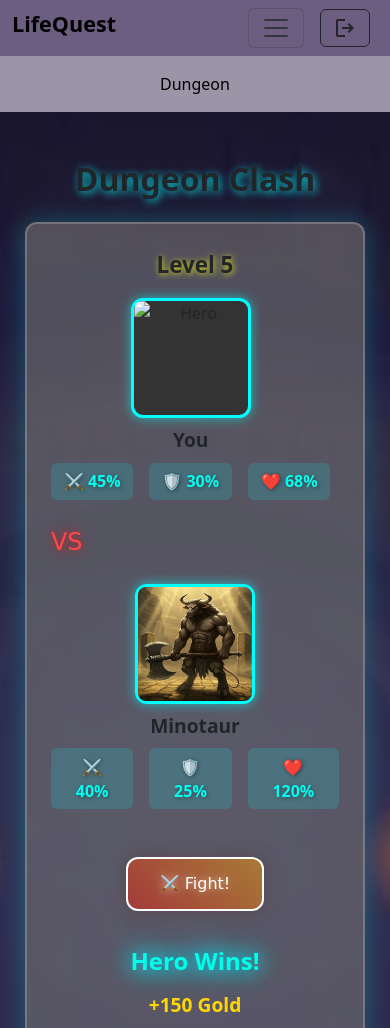
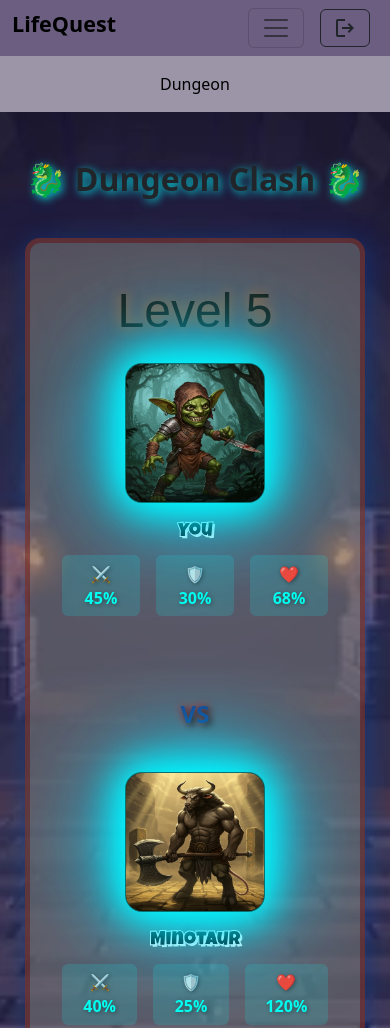
Before and after one commit to jasonxanthakis/LifeQuest, a website: page website/dungeon/dungeon.html in a window 390 px wide. Shown: the top 1028 px of the page. Drawn offline with nearby package versions, Linux system fonts and the light colour scheme; files whose address does not match are found by name; a web font is replaced by a local one.

Commit message:
Saved local dungeon changes

```diff
--- a/website/dungeon/dungeon.html
+++ b/website/dungeon/dungeon.html
@@ -1,23 +1,34 @@
 <!DOCTYPE html>
+<head>
+  <meta charset="UTF-8">
+  <title>Dungeon Battle</title>
 
-<html>
-    <head>
+
+<link rel="preconnect" href="https://fonts.googleapis.com">
+<link rel="preconnect" href="https://fonts.gstatic.com" crossorigin>
+<link href="https://fonts.googleapis.com/css2?family=Luckiest+Guy&display=swap" rel="stylesheet">
+
+<link rel="preconnect" href="https://fonts.googleapis.com">
+<link rel="preconnect" href="https://fonts.gstatic.com" crossorigin>
+<link href="https://fonts.googleapis.com/css2?family=Rubik+Moonrocks&display=swap" rel="stylesheet">
+
+
+  <link rel="stylesheet" href="style.css">
+
     <meta charset="utf-8">
     <meta http-equiv="X-UA-Compatible" content="IE=edge">
-        <title>Quests</title>
+    <title>Dungeon Clash</title>
     <meta name="description" content="width=device-width, initial-scale=1.0">
     <meta name="viewport" content="width=device-width, initial-scale=1">
     <link rel="stylesheet" href="../styles.css">
     <script src="dungeon.js" defer></script>
 
     <link href="https://fonts.googleapis.com/css2?family=Material+Symbols+Outlined" rel="stylesheet" />
-
     <link href="https://cdn.jsdelivr.net/npm/bootstrap@5.3.7/dist/css/bootstrap.min.css" rel="stylesheet" />
     <script src="https://cdn.jsdelivr.net/npm/bootstrap@5.3.7/dist/js/bootstrap.bundle.min.js" defer></script>
 </head>
 <body>
-
-        <!-- Mobile layout: two navbars + collapsable burger menu -->
+    <!-- Mobile navbar -->
     <nav class="navbar navbar-expand-lg mainbar d-lg-none">
         <div class="container-fluid">
             <h4 class="sidebar-title">LifeQuest</h4>
@@ -29,8 +40,6 @@
                     <span class="material-symbols-outlined" style="display: flex;">Logout</span>
                 </button>
             </div>
-
-                <!-- Top navbar: collapsable navbar -->
             <div class="collapse navbar-collapse" id="mobileNavbar">
                 <ul class="navbar-nav me-auto mb-2 mb-lg-0">
                     <li class="nav-item"><a class="nav-link" href="#">Quests</a></li>
@@ -41,10 +50,9 @@
         </div>
     </nav>
 
-        <!-- Desktop layout: sidebar + right area (topbar + content) -->
+    <!-- Desktop sidebar + content -->
     <div class="container-fluid">
         <div class="row">
-            <!-- Sidebar (desktop only) -->
             <nav class="col-lg-2 d-none d-lg-flex flex-column sidebar p-3 align-items-center text-center min-vh-100">
                 <h4 class="sidebar-title mb-5">LifeQuest</h4>
                 <ul class="nav flex-column">
@@ -60,7 +68,6 @@
             </nav>
 
             <div class="col-12 col-lg-10 p-0 d-flex flex-column min-vh-100">
-                    <!-- Second top navbar: visible on mobile AND desktop -->
                 <nav class="navbar top-navbar sticky-top">
                     <div class="container-fluid justify-content-center">
                         <ul class="navbar-nav flex-row">
@@ -69,13 +76,12 @@
                     </div>
                 </nav>
 
-                    <!-- Page content -->
-
+                <!-- Dungeon Clash Content -->
                 <div class="battle-container">
-    <h1 class="battle-title">Dungeon Clash</h1>
+                    <h1 class="battle-title">🐉 Dungeon Clash 🐉</h1>
                     <div class="battle-stage">
 
-        <div class="battle-level">Level 5</div>
+                        <div class="level-5">Level 5</div>
 
                         <div class="battle-characters">
                             <div class="character">
@@ -94,9 +100,9 @@
 
                             <div class="character">
                                 <div class="avatar">
-                    <img src="..//assets/goblin.jpeg" alt="Monster">
+                                    <img src="../assets/goblin.jpeg" alt="Monster">
                                 </div>
-                <div class="name">Dragon</div>
+                                <div class="name">Goblin</div>
                                 <div class="stats">
                                     <div class="stat attack">⚔️ 40%</div>
                                     <div class="stat defense">🛡️ 25%</div>
@@ -108,49 +114,13 @@
                         <button class="fight-btn">⚔️ Fight!</button>
 
                         <div class="battle-result">
-            <div class="win-text">Hero Wins!</div>
-            <div class="points">+150 Gold</div>
-        </div>
 
-    </div>
-</div>
-
-                <main class="battle-container">
-            <h1 class="battle-title">Battle</h1>
-
-    <section class="battle-stage">
-    <h2 class="battle-level">Level 1</h2>
-
-                <div class="battle-characters">
-                    <!-- Player -->
-        <div class="character">
-        <div class="avatar">
-            <img src="../assets/placeholder-user.png" alt="You">
-        </div>
-        <p class="name">You</p>
-        </div>
-
-        <p class="vs-text">V.S</p>
-
-        <!-- Enemy -->
-        <div class="character">
-        <div class="avatar">
-            <img src="../assets/placeholder-user.png" alt="Dragon">
-        </div>
-        <p class="name">Dragon</p>
-        </div>
-    </div>
-
-    <div class="battle-result">
-    <p class="win-text">You win!</p>
-    <p class="points">+50 points</p>
-    </div>
-    </section>
-</main>
 
 
                     </div>
                 </div>
             </div>
+        </div>
+    </div>
 </body>
 </html>
--- a/website/dungeon/dungeon.js
+++ b/website/dungeon/dungeon.js
@@ -12,7 +12,7 @@ const images = [
   "mana-crystal.jpg",
   "minotaur.jpeg",
   "placeholder-user.jpg",
-  "premium-quest-s.jpg",
+  "premium-quest-scroll.jpg",
   "shield-of-protection.jpg",
   "werewolf.jpeg",
   "witch.jpg",
@@ -26,7 +26,7 @@ const monsters = [
   { name: "Dragon", image: "dragon.jpeg" },
   { name: "Giant", image: "giant.jpeg" },
   { name: "Goblin", image: "goblin.jpeg" },
-  { name: "Golem", image: "golem.jpeg" },
+  { name: "Golum", image: "golum.jpeg" },
   { name: "Minotaur", image: "minotaur.jpeg" },
   { name: "Werewolf", image: "werewolf.jpeg" },
   { name: "Witch", image: "witch.jpg" },
@@ -46,13 +46,13 @@ function setRandomBattleImages() {
 
   // Player can pick any image
   if (playerImg) {
-    playerImg.src = `assets/${getRandomItem(images)}`;
+    playerImg.src = `../assets/${getRandomItem(images)}`;
   }
 
   // Enemy must pick from monsters
   if (enemyImg) {
     const enemy = getRandomItem(monsters);
-    enemyImg.src = `assets/${enemy.image}`;
+    enemyImg.src = `../assets/${enemy.image}`;
     const enemyName = document.querySelector(".battle-characters .character:nth-child(3) .name");
     if (enemyName) enemyName.textContent = enemy.name;
   }
--- a/website/styles.css
+++ b/website/styles.css
@@ -8,9 +8,11 @@ body {
   background-size: cover;
   background-position: center;
   min-height: 100vh;
+  font-family: 'Cinzel Decorative', serif;
+  color: #fff;
+  margin: 0;
+  padding: 0;
 }
-
-/*----------Welcome-----------*/
 
 /* Navbar styling */
 .navbar {
@@ -76,18 +78,6 @@ body {
   padding: 2rem;
   background-color: rgba(0,0,0,0.1);
   color: #fff;
-}
-
-@media (max-width: 768px) {
-  .welcome {
-    flex-direction: column;
-  }
-  .welcome-text h1 {
-    font-size: 2.25rem;
-  }
-  .welcome-image {
-    display: none;
-  }
 }
 
 /*-----------Login------------*/
@@ -175,6 +165,8 @@ body {
 .sidebar {
   background-color: #6b5e81;
   min-height: 100vh;
+  flex-direction: column;
+  padding: 1rem;
 }
 .sidebar-title {
   font-weight: bold;
@@ -201,19 +193,33 @@ body {
   padding: 0 1.5rem;
 }
 
+/* Mobile */
+@media (max-width: 768px) {
+    .sidebar {
+        display: none;
+    }
+    .top-navbar {
+        display: flex;
+    }
+}
+
+/* Desktop */
+@media (min-width: 769px) {
+    .sidebar {
+        display: flex;
+    }
+    .top-navbar {
+        display: flex;
+    }
+}
+
 /*---------Dungeon-----------*/
-/*---------Dungeon-----------*/
+
 /* Import a gamish fantasy font */
 @import url('https://fonts.googleapis.com/css2?family=Cinzel+Decorative:wght@700&family=Press+Start+2P&display=swap');
 
 /* Battle page styles */
 
-body {
-    font-family: 'Cinzel Decorative', serif;
-    color: #fff;
-    margin: 0;
-    padding: 0;
-}
 /* Stats styling */
 .stats {
     display: flex;
@@ -261,15 +267,15 @@ body {
     transform: scale(1.05);
 }
 
-/* Updated battle-stage bg */
+/* Battle stage */
 .battle-stage {
-    background: rgba(200, 200, 200, 0.2); /* lighter, transparent */
-    padding: 3rem;
-    border-radius: 12px;
-    max-width: 840px;
+    background: rgba(119, 118, 118, 0.58);
+    padding: 4rem;
+    border-radius: 20px;
+    max-width: 850px;
     width: 100%;
-    border: 2px solid rgba(255, 255, 255, 0.2);
-    box-shadow: 0px 0px 25px rgba(0, 255, 255, 0.25);
+    border: 5px solid rgba(103, 5, 5, 0.459);
+    box-shadow: 3px 3px 25px rgba(7, 58, 146, 0.588);
 }
 
 .battle-container {
@@ -282,32 +288,108 @@ body {
 }
 
 .battle-title {
-    font-size: 3rem; /* bigger */
+    font-size: 3rem;
     font-weight: bold;
     margin-bottom: 2.5rem;
     text-shadow: 2px 2px 8px rgba(0, 255, 255, 0.8);
 }
 
-.battle-stage {
-    background: rgba(119, 118, 118, 0.58); /* solid gray background for the frame */
-    padding: 3rem; /* bigger padding */
-    border-radius: 12px;
-    max-width: 840px; /* enlarged 20% */
-    width: 100%;
-    border: 2px solid rgba(255, 255, 255, 0.2);
-    box-shadow: 0px 0px 25px rgba(0, 255, 255, 0.25);
+/* Rubik Distressed style (for Levels) */
+.battle-level {
+    font-family: "Rubik Distressed", system-ui;
+    font-size: 3rem;
+    font-weight: 400;
+    color: #000;
+    -webkit-text-stroke: 1.5px #ffd700;
+    text-shadow: 0 0 15px rgba(106, 95, 31, 0.9);
+    margin-bottom: 2rem;
 }
 
-.battle-level {
-    font-size: 1.8rem; /* bigger */
+/* Rubik Moonrocks style for Level 5 */
+.level-5 {
+    font-family: 'Rubik Moonrocks', sans-serif;
+    font-weight: 400;
+    font-style: normal;
+    font-size: 3rem;
+    color: #1a1913;
+    text-shadow: 0 0 13px rgba(238, 116, 8, 0.7);
+}
+
+
+/* Oi style (for YOU & Opponent) */
+.name {
+    font-family: "Oi", serif;
+    font-size: 2rem;
+    font-weight: 400;
+    color: #151414;
+    -webkit-text-stroke: 1px #fff;
+    text-shadow: 0 0 12px rgba(8, 133, 140, 0.8);
+    transition: transform 0.2s ease, text-shadow 0.3s ease;
+}
+
+.name:hover {
+    text-shadow: 0 0 15px rgb(9, 30, 41);
+    transform: scale(1.1);
+}
+
+
+.battle-level:hover {
+    transform: scale(1.1);
+    text-shadow:
+        -2px -2px 0 #000,
+         2px -2px 0 #000,
+        -2px  2px 0 #000,
+         2px  2px 0 #000,
+         0 0 25px #fff200,
+         0 0 40px #ffae00;
+}
+
+.rubik-distressed-regular {
+  font-family: "Rubik Distressed", system-ui;
+  font-weight: 400;
+  font-style: normal;
+}
+
+
+/* --- PLAYER & OPPONENT NAMES --- */
+.name {
+    font-family: 'Luckiest Guy', serif;
+    font-size: 5rem;
     font-weight: bold;
-    margin-bottom: 2rem;
-    text-shadow: 1px 1px 6px rgba(255, 255, 0, 0.8);
+    margin-top: 0.5rem;
+    color: #000000; /* white for contrast */
+    text-shadow:
+        2px 2px 0 #f8f8f8,
+         2px 2px 0 #0d0808,
+        2px  2px 0 #080505,
+         2px  2px 0 #f7f7f7;
+    transition: transform 0.2s ease, text-shadow 0.3s ease;
 }
+
+.name:hover {
+    transform: scale(1.1);
+    text-shadow:
+        -2px -2px 0 #000,
+         2px -2px 0 #000,
+        -2px  2px 0 #000,
+         2px  2px 0 #000,
+}
+
+/* Opponent hover */
+.character.opponent .name:hover {
+    text-shadow:
+        -2px -2px 0 #000,
+         2px -2px 0 #000,
+        -2px  2px 0 #000,
+         2px  2px 0 #000,
+         0 0 20px #ff2ec4;
+}
+
+
 
 .battle-characters {
     display: flex;
-    align-items: flex-start; /* align tops of characters */
+    align-items: flex-start;
     justify-content: center;
     gap: 3rem;
     margin: 2rem 0;
@@ -316,49 +398,75 @@ body {
 .character {
     display: flex;
     flex-direction: column;
-    align-items: center; /* centers avatar, name, stats */
+    align-items: center;
     text-align: center;
 }
 
 .avatar {
+    margin-bottom: 10px;
+    position: relative;
     width: 180px;
     height: 180px;
-    border-radius: 12px;
-    background: #333;
-    border: 3px solid #00ffff;
+    border-radius: 17px;
+    background: #111;
+    border: 1px solid #00fbff68;
     display: flex;
     align-items: center;
     justify-content: center;
-    box-shadow: 0px 0px 12px rgba(0, 255, 255, 0.6);
-    margin-bottom: 0.75rem;
+
+    /* big neon glow */
+    box-shadow:
+        0 0 2px #00fbff76,
+        0 0 2px #00fbff80,
+        0 0 4px #00e1ff4c,
+        0 0 4px #00ccff6f;
+
+    animation: borderPulse 1.5s infinite alternate;
+    overflow: hidden;
 }
 
 .avatar img {
     width: 100%;
     height: 100%;
     object-fit: cover;
-    border-radius: 8px;
+    border-radius: 7px;
 }
 
-
 .name {
-    font-size: 1.5rem; /* bigger */
+    margin-top: 5px;
+    font-size: 1.5rem;
     font-weight: bold;
 }
 
 .vs-text {
-    font-family: 'Press Start 2P', cursive;
-    font-size: 2rem; /* bigger */
-    color: #ff4747;
-    text-shadow: 0px 0px 12px rgba(255, 0, 0, 0.8);
+    margin-top: 70px;
+    text-align: center;
+    color: #183a8a;
+    font-size: 2.2rem;
+    font-weight: bold;
+    text-shadow: 3px 3px 7px #000, 0 0 10px #ff0000;
+    animation: shake 2.5S infinite alternate;
+}
+
+@keyframes shake {
+    0% { transform: translateX(0); }
+    25% { transform: translateX(-5px); }
+    50% { transform: translateX(5px); }
+    75% { transform: translateX(-5px); }
+    100% { transform: translateX(5px); }
+
 }
 
 .battle-result {
     margin-top: 2rem;
 }
 
+.battle-result .fight-btn {
+    margin-top: 1rem;
+}
+
 .win-text {
-    font-size: 2.2rem; /* bigger */
+    font-size: 2.2rem;
     font-weight: bold;
     color: #00ffea;
     text-shadow: 0px 0px 15px rgba(0, 255, 255, 1);
@@ -366,7 +474,7 @@ body {
 }
 
 .points {
-    font-size: 1.6rem; /* bigger */
+    font-size: 1.6rem;
     font-weight: 600;
     margin-top: 0.75rem;
     color: #ffd700;
@@ -375,28 +483,28 @@ body {
 /* Glow animation */
 @keyframes glow {
     from {
-        text-shadow: 0 0 5px #00ffff, 0 0 10px #00ffff;
+        text-shadow: 0 0 5px #00ffff, 0 0 5px #00ffff;
     }
     to {
-        text-shadow: 0 0 20px #00e5ff, 0 0 30px #00e5ff;
+        text-shadow: 0 0 20px #00e5ff, 0 0 15px #00e5ff;
     }
 }
 
 /* NEW radiant border pulse animation */
-@keyframes radiantPulse {
+@keyframes borderPulse {
   0% {
     box-shadow:
-      0 0 20px #00faff,
+      0 0 10px #00faff,
       0 0 40px #00faff,
-      0 0 60px #00e0ff,
+      0 0 40px #00e0ff,
       0 0 80px #00ccff;
   }
   100% {
     box-shadow:
       0 0 40px #00faff,
-      0 0 80px #00faff,
+      0 0 40px #00faff,
       0 0 120px #00e0ff,
-      0 0 160px #00ccff;
+      0 0 90px #00ccff;
   }
 }
 
@@ -406,64 +514,54 @@ body {
 
 /* General mobile adjustments */
 @media (max-width: 768px) {
-    /* Welcome section */
-    .welcome {
-        flex-direction: column;
-        padding: 1rem;
-    }
-    .welcome-text h1 {
-        font-size: 2.25rem;
-    }
-    .welcome-image {
-        display: none;
+    .battle-characters {
+    display: flex;
+    justify-content: center;
+    align-items: center;
+    flex-direction: column;
+    gap: 2.5rem;
+    margin: 1rem 0;
     }
 
-    /* Navbar and sidebar */
-    .sidebar {
-        display: none;
-    }
-    .top-navbar {
-        display: flex;
+    .avatar {
+        width: 140px;
+        height: 140px;
     }
 
-    /* Battle stage adjustments */
-    .battle-stage {
-        padding: 1.5rem;
-        max-width: 95%;
-    }
-    .battle-title {
-        font-size: 2rem;
-        margin-bottom: 1.5rem;
-    }
-    .battle-level {
-        font-size: 1.4rem;
-        margin-bottom: 1rem;
-    }
-    .battle-characters {
-        flex-direction: column;
-        gap: 1.5rem;
-        margin: 1rem 0;
-    }
-    .avatar {
-        width: 120px;
-        height: 120px;
-        margin-bottom: 0.5rem;
-    }
     .name {
         font-size: 1.2rem;
     }
+
     .vs-text {
         font-size: 1.5rem;
+        margin-top: 40px;
     }
+
+    .battle-stage {
+        padding: 2rem;
+        border-radius: 15px;
+        max-width: 95%;
+    }
+
+    .battle-title {
+        font-size: 2rem;
+    }
+
+    .battle-level {
+        font-size: 2rem;
+    }
+
+    .fight-btn {
+        padding: 0.75rem 1.5rem;
+        font-size: 1rem;
+    }
+
     .win-text {
         font-size: 1.5rem;
     }
+
     .points {
         font-size: 1.2rem;
-    }
-    .fight-btn {
-        padding: 0.8rem 2rem;
-        font-size: 1rem;
     }
 }
 
```
Lines whose indentation alone changed are shown as unchanged.
